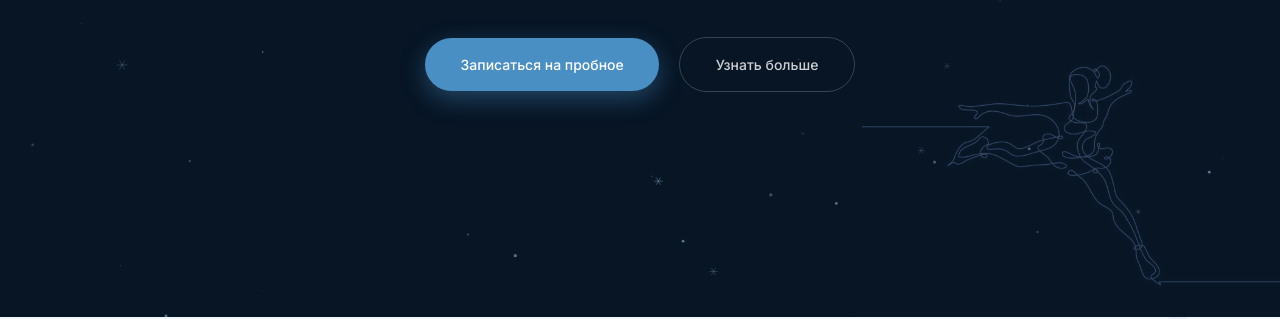
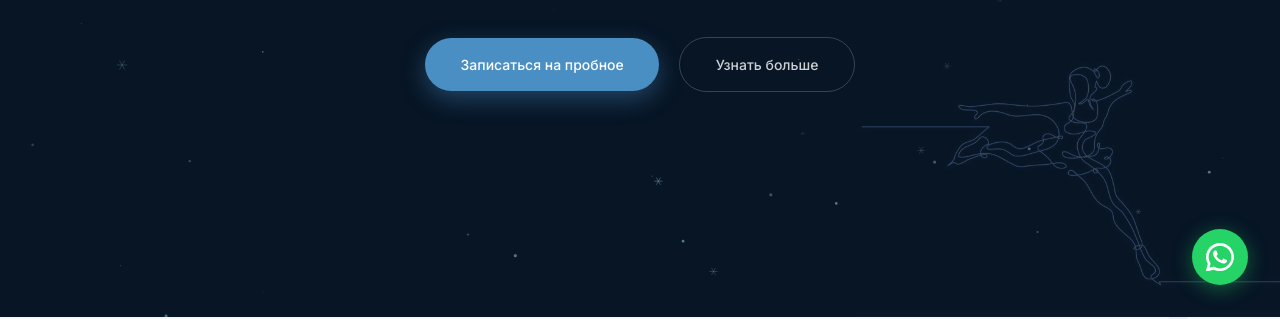
Before and after one commit to globalacc091-hub/my_website, a plain HTML site: page index.html in a window 1280 px wide. Shown: the part 483-802 px from the top of the page. Drawn offline with nearby package versions, Linux system fonts and the light colour scheme.

Commit message:
изменил пробное и добавил кнопку ватс

```diff
--- a/index.html
+++ b/index.html
@@ -1021,6 +1021,26 @@
         margin-left: 0;
       }
     }
+    .whatsapp-float {
+  position: fixed;
+  bottom: 2rem;
+  right: 2rem;
+  background: #25D366;
+  width: 56px;
+  height: 56px;
+  border-radius: 50%;
+  display: flex;
+  align-items: center;
+  justify-content: center;
+  box-shadow: 0 4px 20px rgba(37,211,102,0.4);
+  z-index: 999;
+  transition: transform 0.2s, box-shadow 0.2s;
+}
+
+.whatsapp-float:hover {
+  transform: scale(1.1);
+  box-shadow: 0 6px 25px rgba(37,211,102,0.5);
+}
   </style>
 </head>
 <body>
@@ -1052,7 +1072,7 @@
       <h1>Silver Skates</h1>
       <p>Профессиональные тренеры, удобное расписание и атмосфера, в которой хочется расти</p>
       <div class="hero-buttons">
-        <a href= "https://wa.me/77012363273" target="_blank" class="btn btn-primary">Записаться на пробное</a>
+        <a href="#contacts" class="btn btn-primary">Записаться на пробное</a>
         <a href="#about" class="btn btn-outline">Узнать больше</a>
       </div>
     </div>
@@ -1418,5 +1438,11 @@
   }
   animHero();
 </script>
+<a href="https://wa.me/77012363273" target="_blank" class="whatsapp-float">
+  <svg xmlns="http://www.w3.org/2000/svg" viewBox="0 0 24 24" fill="white" width="28" height="28">
+    <path d="M17.472 14.382c-.297-.149-1.758-.867-2.03-.967-.273-.099-.471-.148-.67.15-.197.297-.767.966-.94 1.164-.173.199-.347.223-.644.075-.297-.15-1.255-.463-2.39-1.475-.883-.788-1.48-1.761-1.653-2.059-.173-.297-.018-.458.13-.606.134-.133.298-.347.446-.52.149-.174.198-.298.298-.497.099-.198.05-.371-.025-.52-.075-.149-.669-1.612-.916-2.207-.242-.579-.487-.5-.669-.51-.173-.008-.371-.01-.57-.01-.198 0-.52.074-.792.372-.272.297-1.04 1.016-1.04 2.479 0 1.462 1.065 2.875 1.213 3.074.149.198 2.096 3.2 5.077 4.487.709.306 1.262.489 1.694.625.712.227 1.36.195 1.871.118.571-.085 1.758-.719 2.006-1.413.248-.694.248-1.289.173-1.413-.074-.124-.272-.198-.57-.347z"/>
+    <path d="M12 0C5.373 0 0 5.373 0 12c0 2.123.554 4.118 1.528 5.855L.057 23.428a.75.75 0 0 0 .922.899l5.688-1.49A11.943 11.943 0 0 0 12 24c6.627 0 12-5.373 12-12S18.627 0 12 0zm0 21.75a9.725 9.725 0 0 1-4.989-1.375l-.356-.214-3.699.968.993-3.608-.233-.372A9.718 9.718 0 0 1 2.25 12C2.25 6.615 6.615 2.25 12 2.25S21.75 6.615 21.75 12 17.385 21.75 12 21.75z"/>
+  </svg>
+</a>
 </body>
 </html>
```
